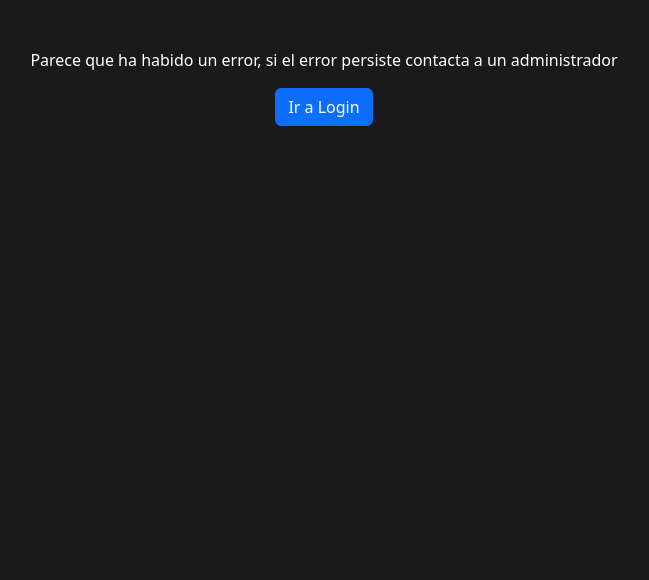
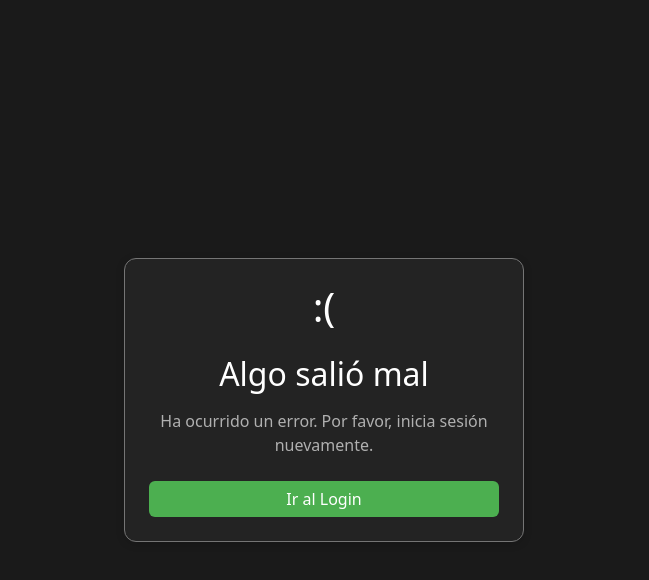
Before and after one commit to KARINKILLER/simulador-bolsa, a React (Vite) app in the folder frontend/: page /error in a window 1280 px wide. Shown: the top 580 px of the page, without its empty margins (316-965 px from the left). Built offline with nearby package versions, Linux system fonts and the light colour scheme.

Commit message:
cambios a la gráfica y a la página de error

```diff
--- a/frontend/src/components/Error.jsx
+++ b/frontend/src/components/Error.jsx
@@ -9,11 +9,24 @@ const Error = () => {
     };
 
     return (
-        <div className='text-center mt-5'>
-            <p className='text-white'>Parece que ha habido un error, si el error persiste contacta a un administrador</p>
-            <button className='btn btn-primary' onClick={irALogin}>
-                Ir a Login
-            </button>
+        <div className='container bg-app min-vh-100 d-flex align-items-center justify-content-center'>
+            <div className='error-container-simple'>
+                <div className='card card-app p-4 text-center'>
+                    <div className='mb-3'>
+                       <h1>:(</h1>
+                    </div>
+
+                    <h2 className='mb-3'>Algo salió mal</h2>
+
+                    <p className='error-message-simple mb-4'>
+                        Ha ocurrido un error. Por favor, inicia sesión nuevamente.
+                    </p>
+
+                    <button className='btn btn-app-primary' onClick={irALogin}>
+                        Ir al Login
+                    </button>
+                </div>
+            </div>
         </div>
     );
 };
--- a/frontend/src/components/Grafica.jsx
+++ b/frontend/src/components/Grafica.jsx
@@ -1,7 +1,6 @@
 import React from 'react';
 import { Line } from 'react-chartjs-2';
 import {Chart as ChartJS, CategoryScale, LinearScale, PointElement, LineElement, Title, Tooltip, Legend} from 'chart.js';
-import plugin from 'eslint-plugin-react';
 
 ChartJS.register(
   CategoryScale,
@@ -17,7 +16,11 @@ function Grafica({ datos }) {
   const datosArray = datos.datos || [];
 
   if (datosArray.length === 0) {
-    return <div>No hay datos disponibles para graficar</div>;
+    return (
+      <div className="grafica-sin-datos">
+        <p>No hay datos disponibles para graficar</p>
+      </div>
+    );
   }
 
   const labels = datosArray.map(d => d.fecha);
@@ -38,12 +41,12 @@ function Grafica({ datos }) {
       pointHitRadius: 20,
       showLine: true,
       borderWidth: 2
-
     }]
   };
 
   const options = {
-    // maintainAspectRatio: false,
+    responsive: true,
+    maintainAspectRatio: false,
     interaction:{
       mode: 'index',
       intersect: false,
@@ -53,14 +56,25 @@ function Grafica({ datos }) {
       y: {
         beginAtZero: false,
         ticks: {
+          color: '#FFFFFF', // Color blanco para los ticks
           callback: (value) => {
             return new Intl.NumberFormat('en-US', { style: 'currency', currency: 'USD' }).format(value);
           }
-        }
-      }
+        },
+      },
     },
     plugins: {
+      legend: {
+        labels: {
+          color: '#FFFFFF' // Color blanco para la leyenda
+        }
+      },
       tooltip: {
+        backgroundColor: '#232323',
+        titleColor: '#FFFFFF',
+        bodyColor: '#FFFFFF',
+        borderColor: '#757575',
+        borderWidth: 1,
         callbacks: {
           label: (context) => {
             let label;
@@ -74,9 +88,8 @@ function Grafica({ datos }) {
     }
   };
 
-
   return (
-    <div>
+    <div className="grafica-line-container">
       <Line data={data} options={options} />
     </div>
   );
--- a/frontend/src/index.css
+++ b/frontend/src/index.css
@@ -2,6 +2,8 @@
 body, .bg-app {
   background-color: #1A1A1A !important;
   color: #FFFFFF !important;
+    overflow-y: auto !important;
+
 }
 
 /* Tarjetas principales */
@@ -24,6 +26,10 @@ body, .bg-app {
 .input-app:focus {
   border-color: #4CAF50 !important;
   box-shadow: 0 0 0 0.2rem rgba(76,175,80,.25);
+}
+
+.input-app::placeholder {
+  color: #B0B0B0 !important;
 }
 
 /* Botón principal */
@@ -89,6 +95,20 @@ body, .bg-app {
   text-decoration: underline;
   color: #388e3c !important;
 }
+
+/* Contenedor simple de error */
+.error-container-simple {
+  max-width: 400px;
+  width: 100%;
+}
+
+/* Mensaje simple de error */
+.error-message-simple {
+  color: #B0B0B0;
+  font-size: 1rem;
+  margin: 0;
+}
+
 
 /* Modal personalizado */
 .modal-overlay {
@@ -188,6 +208,42 @@ body, .bg-app {
     font-size: 0.8rem;
   }
 }
+
+/* Contenedor de la gráfica de línea - más pequeño */
+.grafica-line-container {
+  height: 100vh; /* Cambia este valor para ajustar el tamaño */
+  max-height: 65vh;
+  min-height: 250px;
+  width: 100%;
+  margin: 1rem auto;
+  position: relative;
+}
+
+/* Estado sin datos para gráfica de línea */
+.grafica-sin-datos {
+  display: flex;
+  align-items: center;
+  justify-content: center;
+  height: 200px;
+  color: #B0B0B0;
+  font-size: 1rem;
+}
+
+/* Responsive para gráfica de línea */
+@media (max-width: 768px) {
+  .grafica-line-container {
+    height: 35vh;
+    min-height: 200px;
+  }
+}
+
+@media (max-width: 576px) {
+  .grafica-line-container {
+    height: 30vh;
+    min-height: 180px;
+  }
+}
+
 
 
 
@@ -474,29 +530,6 @@ body, .bg-app {
   border-left-color: #FF4D4D;
 }
 
-.transaccion-compra::before {
-  content: '';
-  position: absolute;
-  top: 0;
-  right: 0;
-  width: 0;
-  height: 0;
-  border-style: solid;
-  border-width: 0 20px 20px 0;
-  border-color: transparent rgba(76, 175, 80, 0.1) transparent transparent;
-}
-
-.transaccion-venta::before {
-  content: '';
-  position: absolute;
-  top: 0;
-  right: 0;
-  width: 0;
-  height: 0;
-  border-style: solid;
-  border-width: 0 20px 20px 0;
-  border-color: transparent rgba(255, 77, 77, 0.1) transparent transparent;
-}
 
 /* Header de la transacción */
 .transaccion-header {
```
